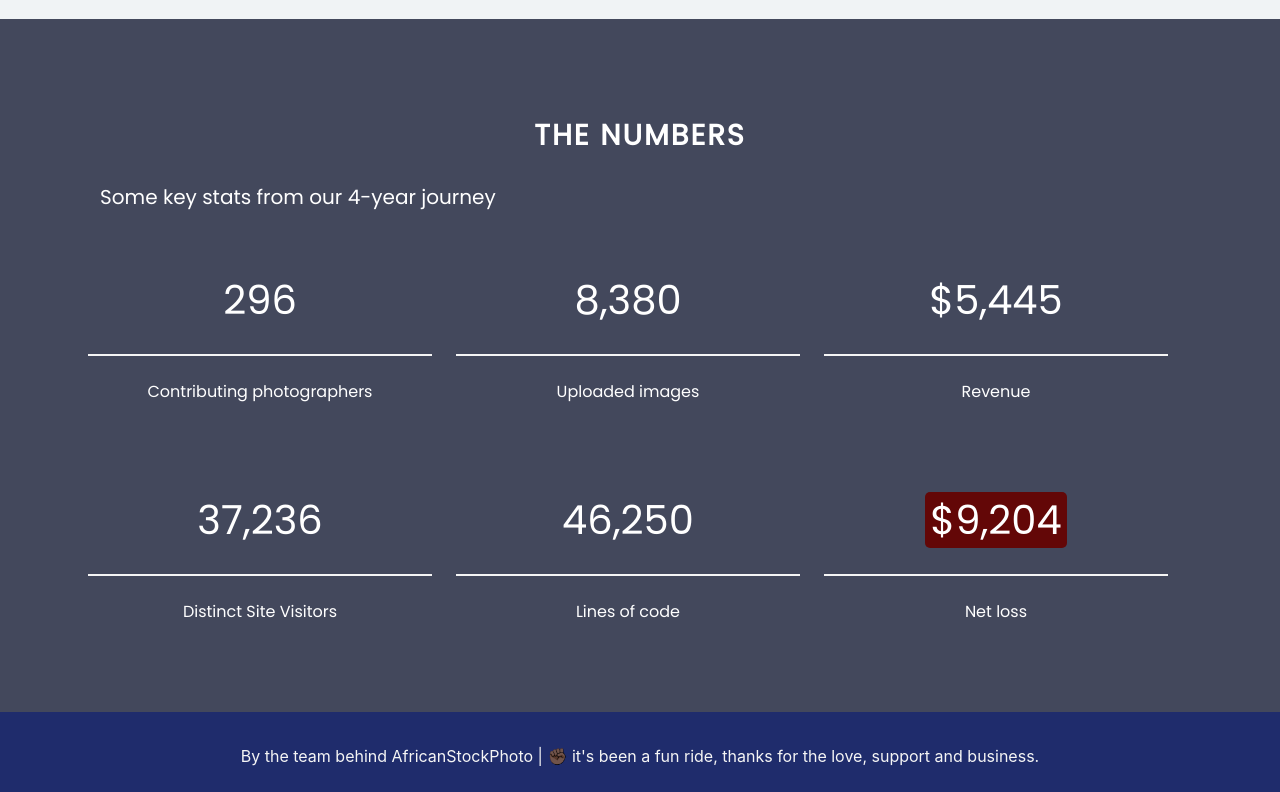
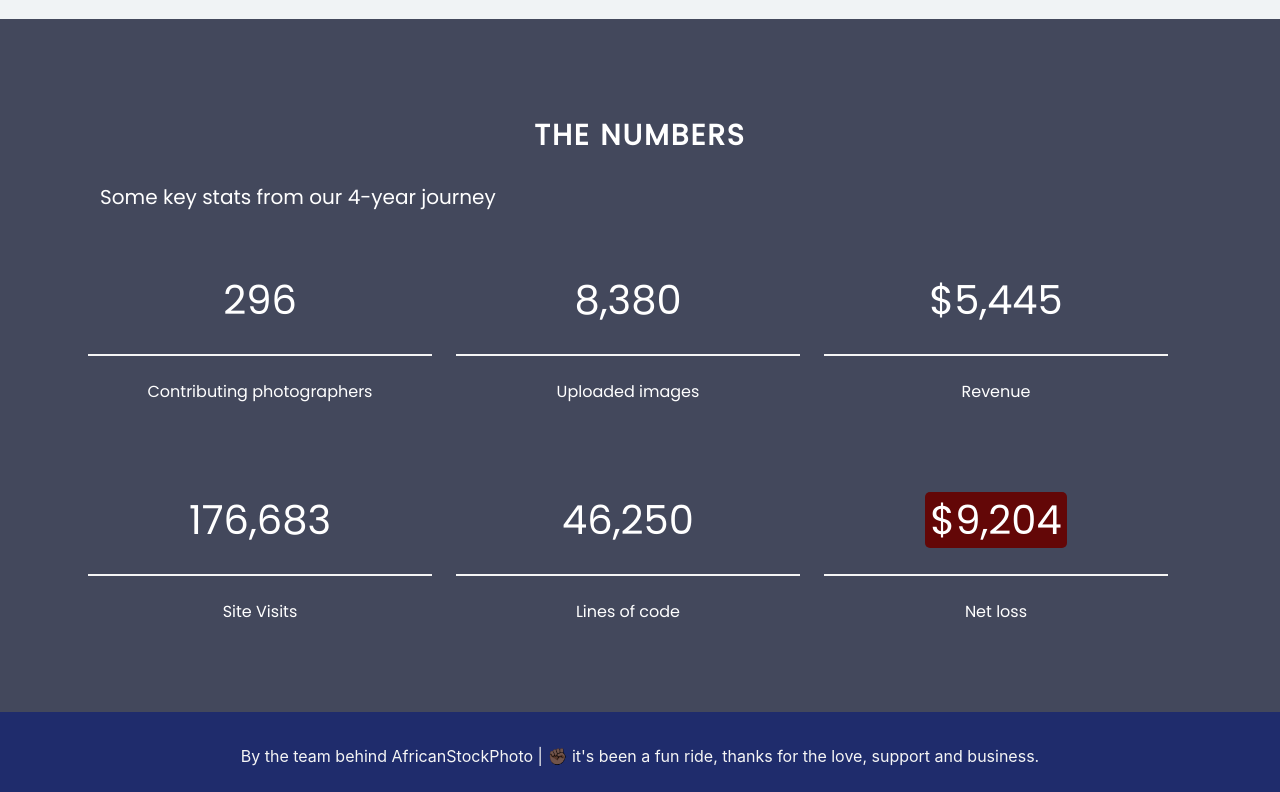
Before and after one commit to lesiki/asp-memorial, a plain HTML site: page index.html in a window 1280 px wide. Shown: the part 2079-2871 px from the top of the page. Drawn offline with nearby package versions, Linux system fonts and the light colour scheme.

Commit message:
Update site visits stat

```diff
--- a/index.html
+++ b/index.html
@@ -169,10 +169,10 @@
                 data-aos="fade-in"
                 data-aos-easing="linear"
               >
-                <span class="stat">37,236</span>
+                <span class="stat">176,683</span>
                 <hr />
                 <h2>
-                  Distinct Site Visitors
+                  Site Visits
                 </h2>
               </div>
               <div
```
